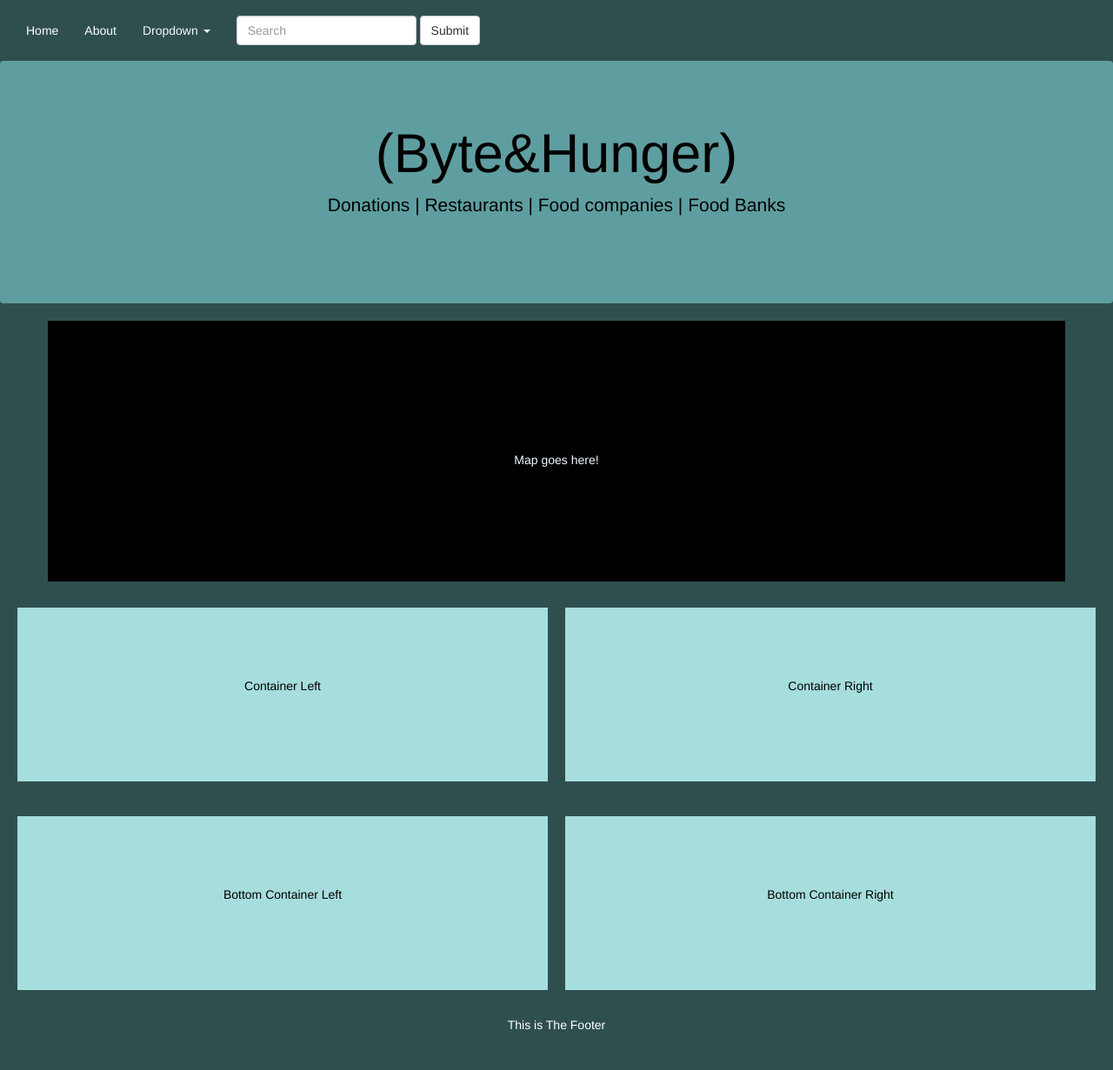
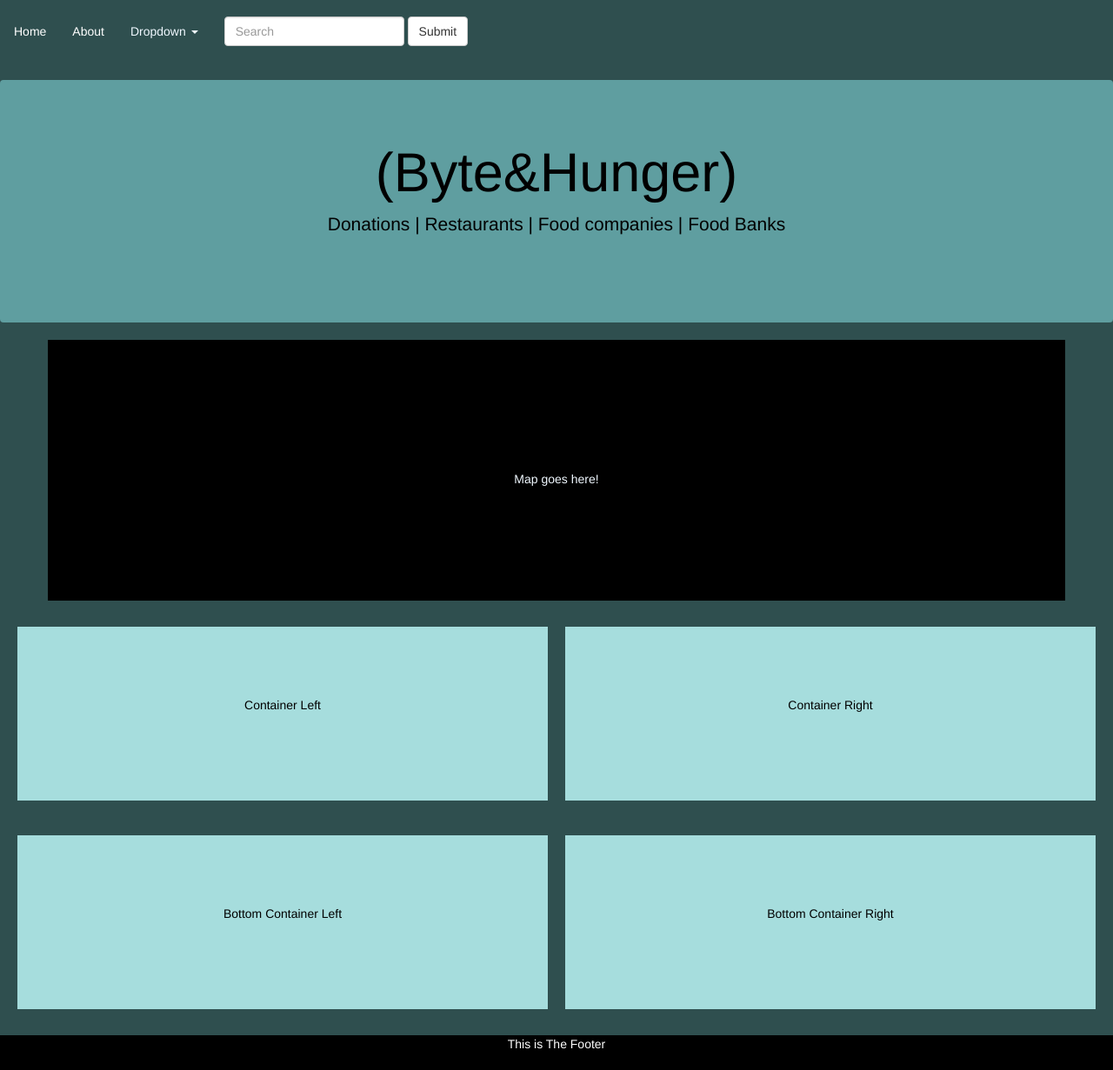
Before and after one commit to neskone1/project1, a plain HTML site: page index.html in a window 1280 px wide. Shown: the whole page at 87% size. Before the commit the page ends 1199 px from the top, so only its background shows below. Drawn offline with nearby package versions, Linux system fonts and the light colour scheme; a script that the page names is missing.

Commit message:
fixing the navbar media

```diff
--- a/assets/css/style.css
+++ b/assets/css/style.css
@@ -1,3 +1,16 @@
+
+
+
+
+
+
+
+
+
+
+
+
+
 
 body {
     background-color:darkslategray;
@@ -31,7 +44,10 @@ border: 1px;
 }
 .dropdown-menu{
     text-decoration-color: rgb(31, 184, 184);
+
+
 }
+
 
 #bs-example-navbar-collapse-2{
     padding-top: 10px;
@@ -60,6 +76,9 @@ a {
 
      footer{
          color:white ;
+         background-color: black;
+         width: 100%;
+         height:40px ;
 
      }
 
--- a/index.html
+++ b/index.html
@@ -18,11 +18,15 @@
         integrity="sha384-Tc5IQib027qvyjSMfHjOMaLkfuWVxZxUPnCJA7l2mCWNIpG9mGCD8wGNIcPD7Txa"
         crossorigin="anonymous"></script>
     <meta name="viewport" content="width=device-width, initial-scale=1">
+    <link rel="stylesheet" href="https://maxcdn.bootstrapcdn.com/bootstrap/4.0.0/css/bootstrap.min.js" integrity="sha384-Gn5384xqQ1aoWXA+058RXPxPg6fy4IWvTNh0E263XmFcJlSAwiGgFAW/dAiS6JXm" crossorigin="anonymous">
 </head>
 
 <body>
     <!-----Navbar-------->
-    <div class="collapse navbar-collapse" id="bs-example-navbar-collapse-2">
+
+
+
+    <nav class="navbar navbar-expand-lg navbar-light bg-light" id="bs-example-navbar-collapse-2">
         <ul class="nav navbar-nav">
             <li class="Home"><a href="#">Home <span class="sr-only">(current)</span></a></li>
             <li class="About"><a href="#">About</a></li>
@@ -56,7 +60,8 @@
                 </ul>
             </li>
         </ul>
-    </div>
+    </nav>
+
     <!---------End of Navbar--------->
 
 
```
